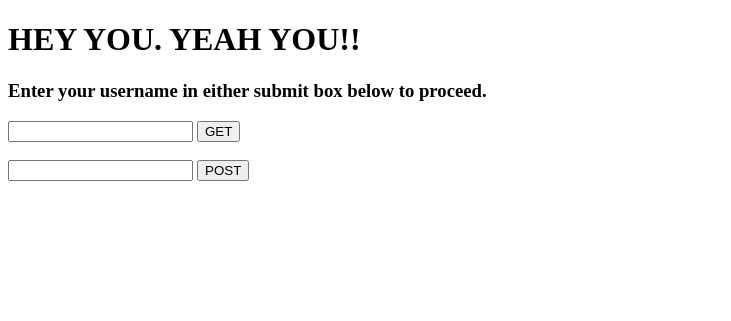
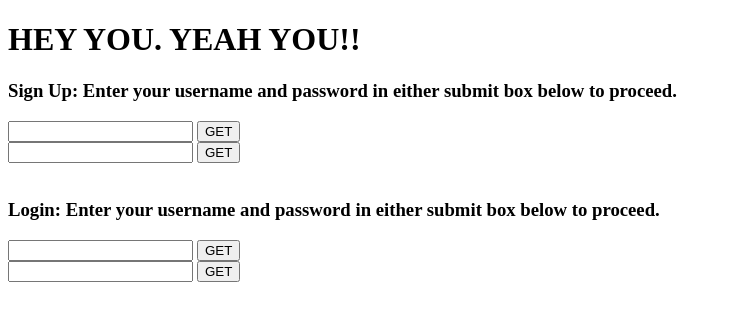
Before and after one commit to jaydenzhang55/softDev, a Flask app: page / in a window 1280 px wide. Shown: the top 321 px of the page, without its empty margins (0-731 px from the left). Run offline with Flask 3, Linux system fonts and the light colour scheme.

Commit message:
16 flask session

```diff
--- a/16_flask-sessions/app.py
+++ b/16_flask-sessions/app.py
@@ -1,7 +1,7 @@
 '''
-JTC - Jayden Zhang, Caden Khuu, Tim Ng
+JED - Jayden Zhang, Endrit Idrizi
 SoftDev
-K15 - Flask-Form - Learning and Experimenting with Flask GET and POST Methods.
+K16 - Flask-Form - Learning and Experimenting with Flask GET and POST Methods.
 2024-10-9
 time spent: 1 hrs
 '''
@@ -14,6 +14,7 @@ time spent: 1 hrs
 from flask import Flask             #facilitate flask webserving
 from flask import render_template   #facilitate jinja templating
 from flask import request           #facilitate form submission
+import os
 
 #the conventional way:
 #from flask import Flask, render_template, request
@@ -25,15 +26,27 @@ def disp_loginpage():
     return render_template('login.html')
 
 
-@app.route("/auth", methods=['GET', 'POST'])
-def authenticate():
+@app.route("/signUp", methods=['GET'])
+def signUp():
     gvp = "The difference between the GET and POST methods lies in the way data is retrieved. GET checks the dictionary (args) for a key that matches the input, while POST essentially pushes your data to the servers POST dictionary (form). Both are sent as QueryStrings REQUESTS."
-    if request.method == "POST": # if the method is POST, it should push that data into the form library
-        username = request.form["username"] # POST uses request.form.
-    elif request.method == "GET": # if the method is GET, it should ask for that data from the args library.
-        username = request.args["username"] # GET uses request.form.
+    username = request.args["username"] # GET uses request.form.
 
-    return render_template('response.html', gvp=gvp, username=username, request=request.method) #response to a form submission
+    app.secret_key = osrandom(32)
+
+@app.route("/logIn", methods=['GET'])
+def logIn():
+    gvp = "The difference between the GET and POST methods lies in the way data is retrieved. GET checks the dictionary (args) for a key that matches the input, while POST essentially pushes your data to the servers POST dictionary (form). Both are sent as QueryStrings REQUESTS."
+    username = request.args["username"] # GET uses request.form.
+
+    app.secret_key = osrandom(32)
+
+@app.route("/logOut", methods=['GET'])
+def logOut():
+    username = request.args["username"] # GET uses request.form.
+
+    app.secret_key = osrandom(32)
+
+
 if __name__ == "__main__": #false if this file imported as module
     #enable debugging, auto-restarting of server when this file is modified
     app.debug = True
--- a/16_flask-sessions/templates/login.html
+++ b/16_flask-sessions/templates/login.html
@@ -18,16 +18,28 @@ time spent: 1 hrs
       HEY YOU. YEAH YOU!!
     </h1>
     <h3>
-      Enter your username in either submit box below to proceed.
+      Sign Up: Enter your username and password in either submit box below to proceed.
     </h3>
-    <form action="/auth" method="GET">
+    <form action="/signUp" method="GET">
       <input type="text" name="username">
       <input type="submit" name="sub1" value="GET">
     </form>
+    <form action="/signUp" method="GET">
+      <input type="text" name="password">
+      <input type="submit" name="sub2" value="GET">
+    </form>
     <br>
-    <form action="/auth" method="POST">
+
+    <h3>
+      Login: Enter your username and password in either submit box below to proceed.
+    </h3>
+    <form action="/logIn" method="GET">
       <input type="text" name="username">
-      <input type="submit" name="sub1" value="POST">
+      <input type="submit" name="sub3" value="GET">
+    </form>
+    <form action="/logIn" method="GET">
+      <input type="text" name="password">
+      <input type="submit" name="sub4" value="GET">
     </form>
   </body>
 
--- a/16_flask-sessions/templates/logout.html
+++ b/16_flask-sessions/templates/logout.html
@@ -16,13 +16,12 @@ time spent: 1 hrs
 
   <body>
     <h1>
-      Welcome Back, {{ username }}!
+      Logout Page!
     </h1>
     <h3>
-      The Method You Chose is {{ request }}!
+        You have successfully logged out!
     </h3>
     <br>
-    <p> {{ gvp }} </p>
   </body>
 
 </html>
--- a/16_flask-sessions/templates/response.html
+++ b/16_flask-sessions/templates/response.html
@@ -23,6 +23,11 @@ time spent: 1 hrs
     </h3>
     <br>
     <p> {{ gvp }} </p>
+    <br>
+    <form action="/logOut" method="GET">
+       <p>Logout Button</p>
+      <input type="submit" name="logOut" value="GET">
+    </form>
   </body>
 
 </html>
```
